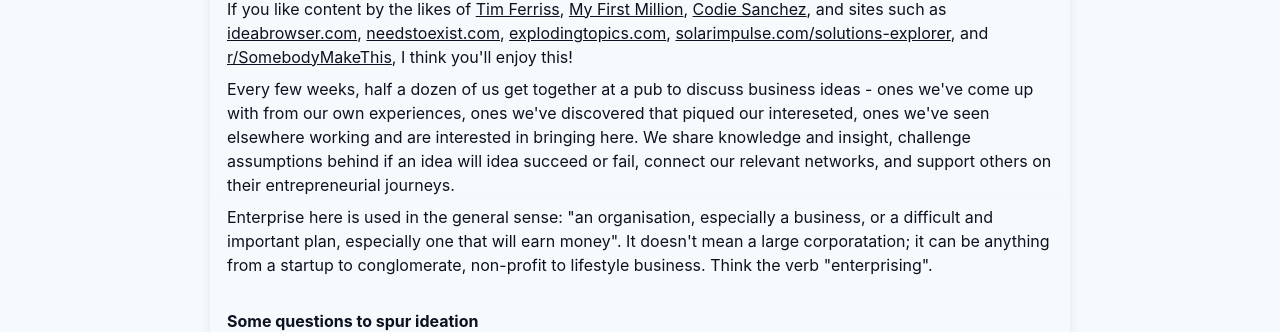
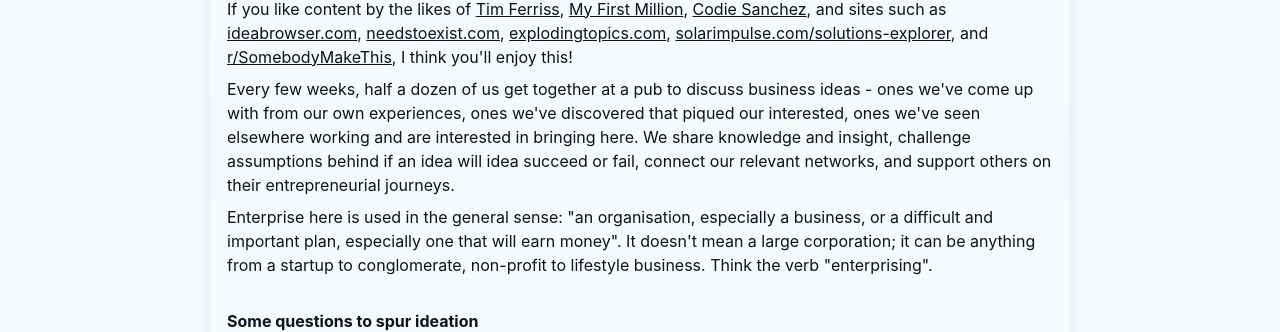
Before and after one commit to jamesdeluk/eig, a plain HTML site: page index.html in a window 1280 px wide. Shown: the part 547-879 px from the top of the page. Drawn offline with Linux system fonts and the light colour scheme.

Commit message:
typo fix

```diff
--- a/index.html
+++ b/index.html
@@ -62,9 +62,9 @@
           >, I think you'll enjoy this!
         </p>
         <p>
-          Every few weeks, half a dozen of us get together at a pub to discuss business ideas - ones we've come up with from our own experiences, ones we've discovered that piqued our intereseted, ones we've seen elsewhere working and are interested in bringing here. We share knowledge and insight, challenge assumptions behind if an idea will idea succeed or fail, connect our relevant networks, and support others on their entrepreneurial journeys.
+          Every few weeks, half a dozen of us get together at a pub to discuss business ideas - ones we've come up with from our own experiences, ones we've discovered that piqued our interested, ones we've seen elsewhere working and are interested in bringing here. We share knowledge and insight, challenge assumptions behind if an idea will idea succeed or fail, connect our relevant networks, and support others on their entrepreneurial journeys.
         </p>
-        <p>Enterprise here is used in the general sense: "an organisation, especially a business, or a difficult and important plan, especially one that will earn money". It doesn't mean a large corporatation; it can be anything from a startup to conglomerate, non-profit to lifestyle business. Think the verb "enterprising".</p>
+        <p>Enterprise here is used in the general sense: "an organisation, especially a business, or a difficult and important plan, especially one that will earn money". It doesn't mean a large corporation; it can be anything from a startup to conglomerate, non-profit to lifestyle business. Think the verb "enterprising".</p>
         <br/>
         <p><strong>Some questions to spur ideation</strong></p>
     <p><span class="emoji">📈</span><span> What are local/global trends and societal shifts?</span></p>
```
